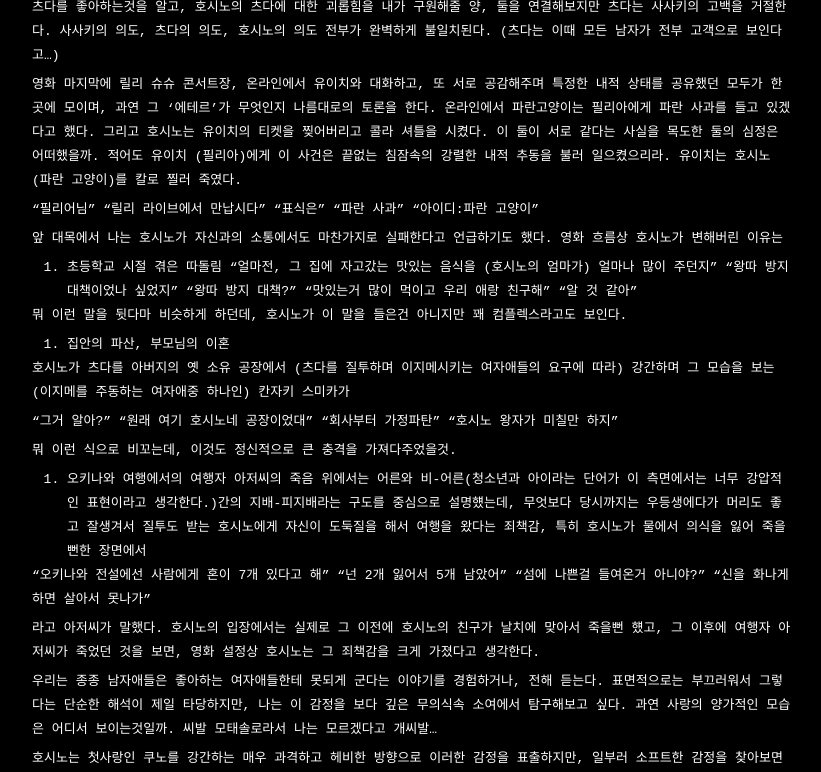
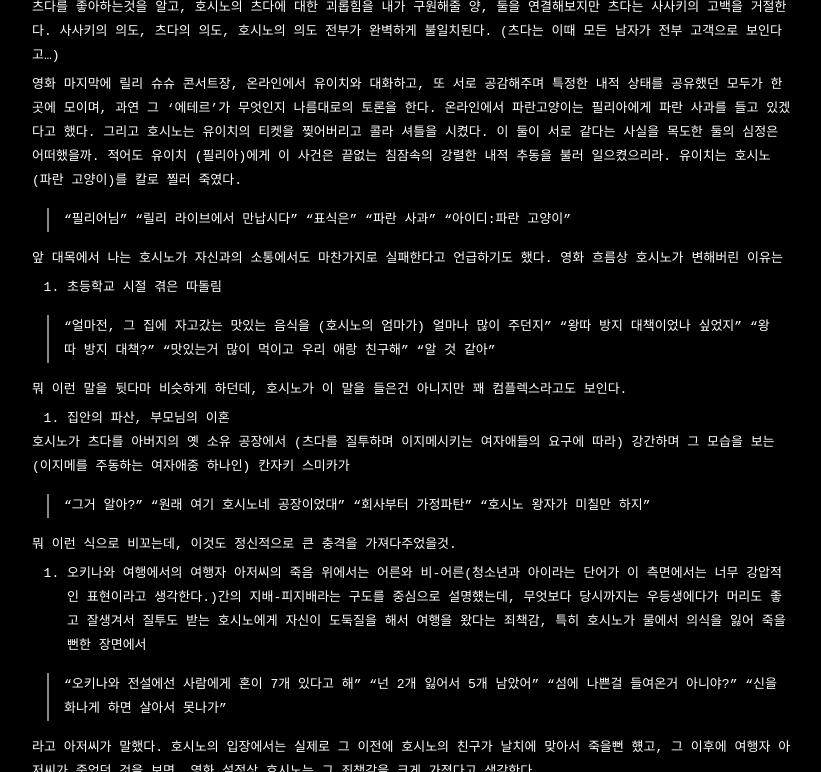
Before and after one commit to whoisrealminjueun/whoisrealminjueun.github.io, a Jekyll site: the page built from _posts/2025-07-30-괴리 침잠 그리고 릴리 슈슈와 칸예 웨스트.md, in a window 1280 px wide and 900 px high, scrolled down 2402 px, cut to the strip 0-772 px from the top of the window. Shown: the whole strip, without its empty margins (228-1049 px from the left). Built offline with Jekyll 4.4.1, drawn with Linux system fonts in a browser that asks for light colours.

Commit message:
Update 2025-07-30-괴리 침잠 그리고 릴리 슈슈와 칸예 웨스트.md

```diff
--- a/_posts/2025-07-30-괴리 침잠 그리고 릴리 슈슈와 칸예 웨스트.md
+++ b/_posts/2025-07-30-괴리 침잠 그리고 릴리 슈슈와 칸예 웨스트.md
@@ -26,7 +26,7 @@
 
 그것이 영화에서 제시하는 에테르가 아닐까. 아리스토텔레스의 이데아든 (특히 동굴 실험에서), 마이컬슨-몰리 실험의 에테르든, 신학에서 발하는 부정신학이든, 해체주의적 관점이든, 외부세계를 상정하는 형이상학적 실재와는 관계없이 이 모든것은 넓은 관점에서 에테르로 정의될 수 있다고 생각한다. 무엇보다도, 잃어버린 것들 속에서 부유하는 개인의 그 무언가, 그것이 바로 에테르가 아닐까.
 
->> “릴리가 말하는 에테르는 감성의 촉매라고도 말할 수 있지 (…)”
+> “릴리가 말하는 에테르는 감성의 촉매라고도 말할 수 있지 (…)”
 
 나는 시간성과 감성 (또는 감정)을 통해 인식적 한계를 설명하는 몇몇 철학자들과는 달리 인식적 한계에서 시간성과 감성 (또는 감정)이 촉발된다고 생각한다. 소멸됨으로 살아있는 무언가. 이 영화는 그것을 비극적으로 조망한다. 영화의 주인공들도 그것을 추구하는것도 마찬가지다. 도래하는 의문이란, 비극적인 조망과 소멸됨으로 살아있는 무언가의 선후관계와 포함관계는 역시 모호함의 영역이다. 나는 종종 그 인과관계가 뒤틀리는 경험을 한다. 구조적으로 실험적인 시도를 한 영화는 엄청나게 많다. 그렇기에 『릴리 슈슈의 모든 것』이 영화학적인 관점에서 그 구조가 특별한 역할을 한다고 보기는 어렵다. 하지만 릴리 슈슈의 전개 방식과 구조는 분명히 감상자에게 깊은 우울함을 가져다준다. 이것은 2020년대의 중반에 들어선 우리에게 영화 자체도 소멸된 무언가를 상징하며, 영화의 각각 분절된 무언가도 서로 밝혀지지 않으며 끝없이 되내이며 소멸해가는 그 자연스러운 과정을 담고, 또한 그러한 관계 자체도 스스로 소멸하기 때문이 아닐까.
 
@@ -42,20 +42,21 @@
 
 영화 마지막에 릴리 슈슈 콘서트장, 온라인에서 유이치와 대화하고, 또 서로 공감해주며 특정한 내적 상태를 공유했던 모두가 한 곳에 모이며, 과연 그 '에테르'가 무엇인지 나름대로의 토론을 한다. 온라인에서 파란고양이는 필리아에게 파란 사과를 들고 있겠다고 했다. 그리고 호시노는 유이치의 티켓을 찢어버리고 콜라 셔틀을 시켰다. 이 둘이 서로 같다는 사실을 목도한 둘의 심정은 어떠했을까. 적어도 유이치 (필리아)에게 이 사건은 끝없는 침잠속의 강렬한 내적 추동을 불러 일으켰으리라. 유이치는 호시노 (파란 고양이)를 칼로 찔러 죽였다.
 
-"필리어님"
-"릴리 라이브에서 만납시다"
-"표식은"
-"파란 사과"
-"아이디:파란 고양이"
+>"필리어님"
+>"릴리 라이브에서 만납시다"
+>"표식은"
+>"파란 사과"
+>"아이디:파란 고양이"
 
 앞 대목에서 나는 호시노가 자신과의 소통에서도 마찬가지로 실패한다고 언급하기도 했다. 영화 흐름상 호시노가 변해버린 이유는
 
 1. 초등학교 시절 겪은 따돌림
-"얼마전, 그 집에 자고갔는 맛있는 음식을 (호시노의 엄마가) 얼마나 많이 주던지"
-"왕따 방지 대책이었나 싶었지"
-"왕따 방지 대책?"
-"맛있는거 많이 먹이고 우리 애랑 친구해"
-"알 것 같아"
+
+>"얼마전, 그 집에 자고갔는 맛있는 음식을 (호시노의 엄마가) 얼마나 많이 주던지"
+>"왕따 방지 대책이었나 싶었지"
+>"왕따 방지 대책?"
+>"맛있는거 많이 먹이고 우리 애랑 친구해"
+>"알 것 같아"
 
 뭐 이런 말을 뒷다마 비슷하게 하던데, 호시노가 이 말을 들은건 아니지만 꽤 컴플렉스라고도 보인다.
 
@@ -63,20 +64,20 @@
 
 호시노가 츠다를 아버지의 옛 소유 공장에서 (츠다를 질투하며 이지메시키는 여자애들의 요구에 따라) 강간하며 그 모습을 보는 (이지메를 주동하는 여자애중 하나인) 칸자키 스미카가
 
-"그거 알아?"
-"원래 여기 호시노네 공장이었대"
-"회사부터 가정파탄"
-"호시노 왕자가 미칠만 하지"
+>"그거 알아?"
+>"원래 여기 호시노네 공장이었대"
+>"회사부터 가정파탄"
+>"호시노 왕자가 미칠만 하지"
 
 뭐 이런 식으로 비꼬는데, 이것도 정신적으로 큰 충격을 가져다주었을것.
 
 3. 오키나와 여행에서의 여행자 아저씨의 죽음
 위에서는 어른와 비-어른(청소년과 아이라는 단어가 이 측면에서는 너무 강압적인 표현이라고 생각한다.)간의 지배-피지배라는 구도를 중심으로 설명헀는데, 무엇보다 당시까지는 우등생에다가 머리도 좋고 잘생겨서 질투도 받는 호시노에게 자신이 도둑질을 해서 여행을 왔다는 죄책감, 특히 호시노가 물에서 의식을 잃어 죽을뻔한 장면에서
 
-"오키나와 전설에선 사람에게 혼이 7개 있다고 해"
-"넌 2개 잃어서 5개 남았어"
-"섬에 나쁜걸 들여온거 아니야?"
-"신을 화나게 하면 살아서 못나가"
+>"오키나와 전설에선 사람에게 혼이 7개 있다고 해"
+>"넌 2개 잃어서 5개 남았어"
+>"섬에 나쁜걸 들여온거 아니야?"
+>"신을 화나게 하면 살아서 못나가"
 
 라고 아저씨가 말했다. 호시노의 입장에서는 실제로 그 이전에 호시노의 친구가 날치에 맞아서 죽을뻔 헀고, 그 이후에 여행자 아저씨가 죽었던 것을 보면, 영화 설정상 호시노는 그 죄책감을 크게 가졌다고 생각한다.
 
@@ -93,11 +94,10 @@
 
 어쩌면 그들이(나는 포함이 안되니까....) 기대했던, 또는 상상헀던 또는 기억하던 상대의 모습은 언제나 현실의 상대와 항상 불일치될수밖에 없다. 위에서 언급한 베르그송의 '삶의 약동' 과 같은 관점에서 보면 말이다. 4차원 테서랙트가 w축으로 움직이면 3차원의 우리에게는 이해할수 없는 움직임을 (사실 이산적으로 이해는 되는데, 직관적이지가 않다.) 보이듯이, 언제나 상대는 나의 예상과 불일치한다. (이것이 내가 인식의 한계에서 시간성이 창출된다고 주장하는 이유이다.) 하지만 그 불일치에서 오는 새로움과 짜릿함에서 사랑의 의미를 발견한다고 말하는 경우도 더러 있고, 이러한 변화를 필연적이라고 생각하고 받아드려 안정감을 챙기는 경우도 있다. 여기서 우리는 항상 무언가를 잃고, 잃음을 추구하며 또 '잃음'도 추구하지 않는가. 그 잃어버림 속에서 '잃음' 그 자체를 추구하는, 그 불일치가 양가적인 감정과 방어기제를 부른다, 호시노가 바로 그런 상태다.
 
-"야!"
-(필리아에게 만나면 알아보도록 하는 표시로 사과를 말했음에도 그 사과를 유이치에게 주며)
-"갖고 있어"
-"잠깐 와봐(...)"
-"누가 아는 체 하면 그거 주면 돼."
+>"야!" (필리아에게 만나면 알아보도록 하는 표시로 사과를 말했음에도 그 사과를 유이치에게 주며)
+>"갖고 있어"
+>"잠깐 와봐(...)"
+>"누가 아는 체 하면 그거 주면 돼."
 
 이 부분이 다른 이들의 해석에서 종종 무시되는데, 호시노와 츠다의 복잡한 관계의 연장선 상에서 부정과 긍정, 점유와 이탈, 비-현존의 현존과 같은 일종의 모순으로 보이는 복잡한 층위의 감정을 무엇보다도 잘 보여주는 두 장면이라고 생각한다.
 
```
